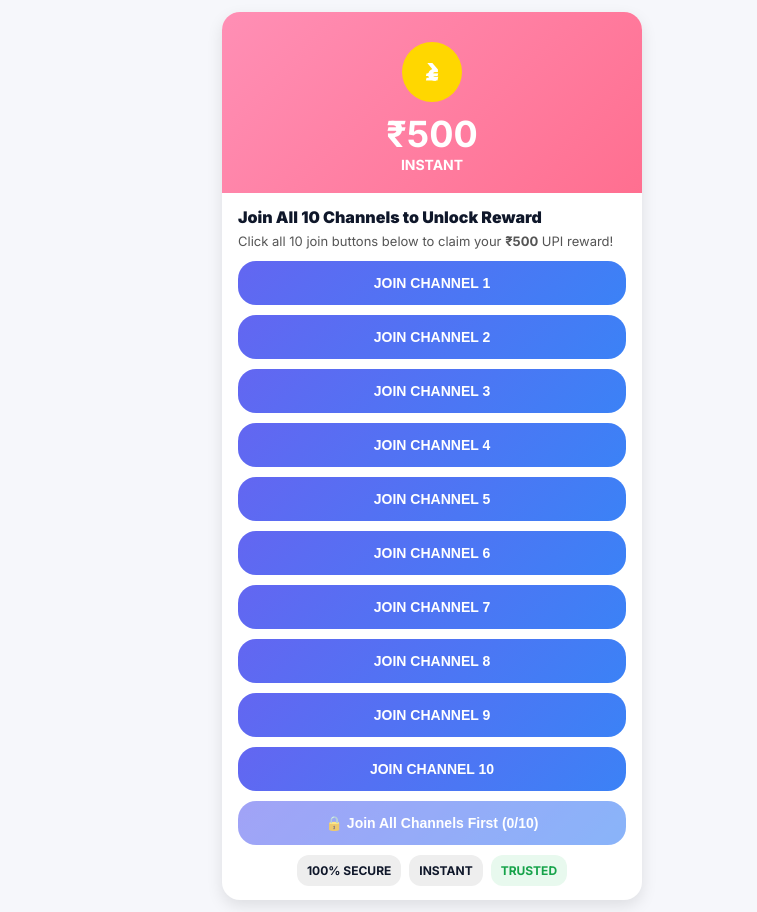
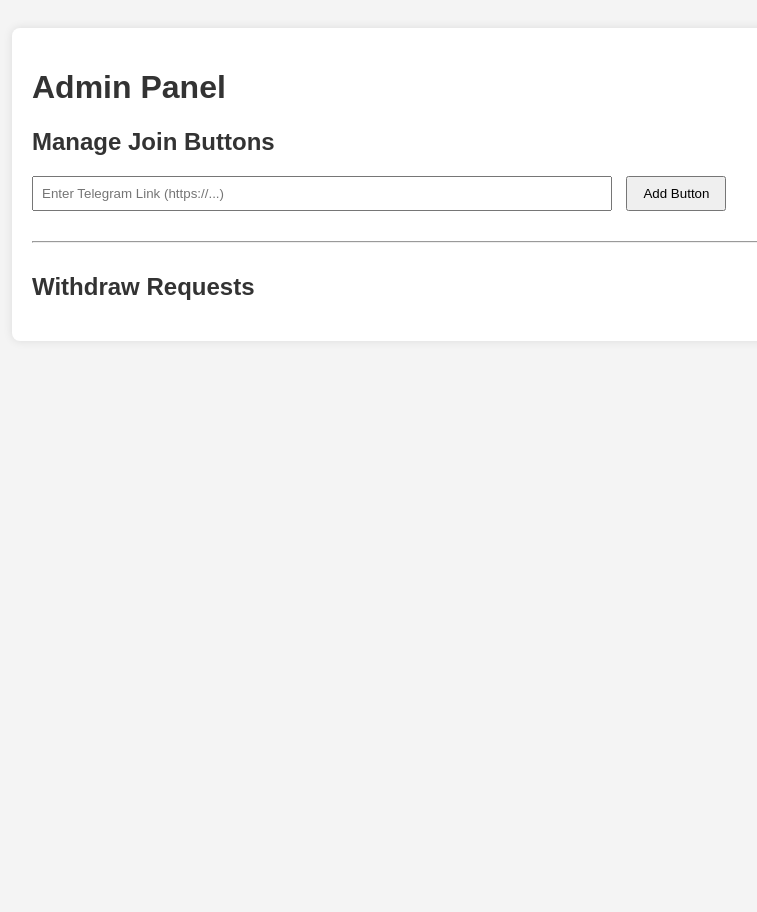
Before and after one commit to freehacksupi/500Free, a plain HTML site: page index.html in a window 1280 px wide. Shown: the whole page, without its empty margins (208-965 px from the left). After the commit the page ends 800 px from the top, so only its background shows below. Drawn offline with Linux system fonts and the light colour scheme.

Commit message:
Add files via upload

```diff
--- a/index.html
+++ b/index.html
@@ -1,236 +1,46 @@
 <!DOCTYPE html>
 <html lang="en">
 <head>
-  <meta charset="utf-8" />
-  <meta name="viewport" content="width=device-width, initial-scale=1" />
-  <title>₹500 Instant</title>
-  <link href="https://fonts.googleapis.com/css2?family=Inter:wght@400;600;700;900&display=swap" rel="stylesheet">
-  <style>
-    :root{
-      --bg:#f6f7fb;
-      --card:#ffffff;
-      --primary:#6366f1;
-      --primary2:#3b82f6;
-      --success:#22c55e;
-      --dark:#0f172a;
-      --shadow:0 6px 16px rgba(0,0,0,.1);
-      --radius:18px;
-    }
-    *{box-sizing:border-box;margin:0;padding:0}
-    body{
-      font-family:Inter,system-ui,-apple-system,Segoe UI,Roboto;
-      background:var(--bg);
-      color:var(--dark);
-      display:flex;justify-content:center;
-      min-height:100vh;
-      padding:12px;
-    }
-    .card{
-      width:100%;
-      max-width:420px;
-      background:var(--card);
-      border-radius:var(--radius);
-      box-shadow:var(--shadow);
-      overflow:hidden;
-      animation:fadeIn .8s ease;
-    }
-    @keyframes fadeIn {
-      from{opacity:0;transform:translateY(20px)}
-      to{opacity:1;transform:translateY(0)}
-    }
-    .hero{
-      background:linear-gradient(135deg,#ff8fb5,#ff6f90);
-      padding:20px 12px;
-      text-align:center;
-      color:#fff;
-      animation:popIn .8s ease;
-    }
-    @keyframes popIn {
-      0%{transform:scale(0.9);opacity:0}
-      100%{transform:scale(1);opacity:1}
-    }
-    .coin{
-      width:60px;height:60px;
-      border-radius:50%;
-      margin:10px auto;
-      display:grid;place-items:center;
-      background:gold;
-      font-weight:900;
-      font-size:24px;
-      color:#fff;
-      animation:spin 2s infinite linear;
-    }
-    @keyframes spin {
-      from{transform:rotate(0deg)}
-      to{transform:rotate(360deg)}
-    }
-    .hero h1{font-size:36px;margin-top:6px;}
-    .hero h1 small{display:block;font-size:14px;}
-    .section{padding:14px 16px;animation:fadeIn .9s ease;}
-    .title{font-weight:800;font-size:16px;margin-bottom:6px}
-    .subtitle{font-size:13px;color:#555;margin-bottom:12px}
-
-    /* Join Button Style */
-    .btn{
-      width:100%;
-      border:none;
-      border-radius:var(--radius);
-      padding:14px;
-      font-weight:700;
-      font-size:14px;
-      cursor:pointer;
-      margin-bottom:10px;
-      background:linear-gradient(135deg,var(--primary),var(--primary2));
-      color:#fff;
-      transition:all .25s ease;
-      animation:btnPop .5s ease;
-    }
-    .btn:hover{transform:scale(1.04);box-shadow:0 4px 10px rgba(0,0,0,.15)}
-    @keyframes btnPop {
-      0%{opacity:0;transform:scale(.9)}
-      100%{opacity:1;transform:scale(1)}
-    }
-    .btn:disabled{opacity:.6;cursor:not-allowed}
-    .btn-success{background:linear-gradient(135deg,#16a34a,#22c55e)!important}
-
-    .input{
-      width:100%;padding:12px;
-      border:1.5px solid #ddd;
-      border-radius:12px;font-size:14px;
-      margin-top:8px;margin-bottom:12px;
-    }
-    .pill-row{display:flex;flex-wrap:wrap;gap:8px;justify-content:center}
-    .pill{padding:8px 10px;background:#eee;border-radius:12px;font-size:12px;font-weight:700}
-    .pill.success{background:#22c55e1a;color:#16a34a}
-    .hidden{display:none!important}
-    .toast{position:fixed;left:50%;bottom:16px;transform:translateX(-50%);
-      background:#111827;color:#fff;padding:10px 12px;border-radius:12px;
-      font-weight:700;font-size:13px;opacity:0;transition:.25s;z-index:999}
-    .toast.show{opacity:1}
-  </style>
+    <meta charset="UTF-8">
+    <title>Admin Panel</title>
+    <style>
+        /* Simple styling for Admin Panel */
+        body { font-family: Arial, sans-serif; padding: 20px; background: #f4f4f4; }
+        h1, h2 { color: #333; }
+        .container { max-width: 800px; margin: auto; background: #fff; padding: 20px; border-radius: 8px; box-shadow: 0 0 10px rgba(0,0,0,0.1); }
+        input[type="text"] { width: 70%; padding: 8px; margin-right: 10px; }
+        button { padding: 8px 15px; cursor: pointer; }
+        #buttons-list, #requests-list { list-style-type: none; padding: 0; }
+        #buttons-list li, #requests-list li { background: #eee; margin: 5px 0; padding: 10px; display: flex; justify-content: space-between; align-items: center; }
+        .delete-btn { background: #e53e3e; color: white; border: none; }
+    </style>
 </head>
 <body>
-  <main class="card" id="app">
+    <div class="container">
+        <h1>Admin Panel</h1>
 
-    <!-- HERO -->
-    <div class="hero">
-      <div class="coin">₹</div>
-      <h1>₹500 <small>INSTANT</small></h1>
+        <!-- Section to manage Join Buttons -->
+        <section>
+            <h2>Manage Join Buttons</h2>
+            <div id="button-manager">
+                <input type="text" id="new-link-input" placeholder="Enter Telegram Link (https://...)">
+                <button id="add-btn">Add Button</button>
+            </div>
+            <ul id="buttons-list"></ul>
+        </section>
+
+        <hr style="margin: 30px 0;">
+
+        <!-- Section to view Withdraw Requests -->
+        <section>
+            <h2>Withdraw Requests</h2>
+            <ul id="requests-list"></ul>
+        </section>
     </div>
 
-    <!-- STEP 1: JOIN -->
-    <section class="section" id="step-join">
-      <div class="title">Join All 10 Channels to Unlock Reward</div>
-      <p class="subtitle">Click all 10 join buttons below to claim your <b>₹500</b> UPI reward!</p>
-      <div id="joinButtons"></div>
-      <button class="btn" id="btnContinue" disabled>🔒 Join All Channels First (0/10)</button>
-      <div class="pill-row">
-        <div class="pill">100% SECURE</div>
-        <div class="pill">INSTANT</div>
-        <div class="pill success">TRUSTED</div>
-      </div>
-    </section>
-
-    <!-- STEP 2: ENTER UPI -->
-    <section class="section hidden" id="step-upi">
-      <div class="title">Enter Your UPI ID:</div>
-      <input class="input" id="upi" placeholder="example@paytm" />
-      <p class="subtitle">Make sure it's correct for instant transfer!</p>
-      <button class="btn" id="btnSend" disabled>₹500 REWARD SENT!</button>
-      <div class="pill-row">
-        <div class="pill">100% SECURE</div>
-        <div class="pill">INSTANT</div>
-        <div class="pill success">TRUSTED</div>
-      </div>
-    </section>
-  </main>
-
-  <div class="toast" id="toast">Done</div>
-
-  <script>
-    const REQUIRED = 10;
-    // 👉 Custom Links for Join Buttons
-    const links = [
-      "https://t.me/channel1",
-      "https://t.me/channel2",
-      "https://t.me/channel3",
-      "https://t.me/channel4",
-      "https://t.me/channel5",
-      "https://t.me/channel6",
-      "https://t.me/channel7",
-      "https://t.me/channel8",
-      "https://t.me/channel9",
-      "https://t.me/channel10"
-    ];
-
-    const joinButtonsDiv = document.getElementById('joinButtons');
-    const btnContinue = document.getElementById('btnContinue');
-    const stepJoin = document.getElementById('step-join');
-    const stepUpi = document.getElementById('step-upi');
-    const upi = document.getElementById('upi');
-    const btnSend = document.getElementById('btnSend');
-    const toast = document.getElementById('toast');
-
-    let joined = 0;
-
-    function showToast(msg){
-      toast.textContent = msg;
-      toast.classList.add('show');
-      setTimeout(()=>toast.classList.remove('show'),1500);
-    }
-
-    // Generate Join Buttons
-    for(let i=0;i<REQUIRED;i++){
-      const b=document.createElement('button');
-      b.className='btn';
-      b.textContent=`JOIN CHANNEL ${i+1}`;
-      b.onclick=()=>{
-        window.open(links[i] || "https://t.me/",'_blank');
-        if(!b.classList.contains('btn-success')){
-          joined++;
-          b.classList.add('btn-success');
-          showToast(`Joined ${joined}/${REQUIRED}`);
-          updateProgress();
-        }
-      };
-      joinButtonsDiv.appendChild(b);
-    }
-
-    function updateProgress(){
-      btnContinue.textContent = joined>=REQUIRED?`✅ All Channels Joined (${joined}/${REQUIRED})`:`🔒 Join All Channels First (${joined}/${REQUIRED})`;
-      btnContinue.disabled = joined<REQUIRED;
-    }
-
-    btnContinue.addEventListener('click',()=>{
-      if(joined>=REQUIRED){
-        stepJoin.classList.add('hidden');
-        stepUpi.classList.remove('hidden');
-        upi.focus();
-      }
-    });
-
-    upi.addEventListener('input',()=>{
-      const val=upi.value.trim();
-      const valid=/^[a-zA-Z0-9._-]{3,256}@[a-zA-Z]{2,64}$/.test(val);
-      if(valid){
-        btnSend.disabled=false;
-        btnSend.textContent='SEND ₹500 REWARD';
-      } else {
-        btnSend.disabled=true;
-        btnSend.textContent='₹500 REWARD SENT!';
-      }
-    });
-
-    btnSend.addEventListener('click',()=>{
-      if(!btnSend.disabled){
-        btnSend.disabled=true;
-        btnSend.classList.add('btn-success');
-        btnSend.textContent='✅ REWARD SENT!';
-        showToast('₹500 Reward Sent!');
-      }
-    });
-
-    updateProgress();
-  </script>
+    <!-- Firebase SDKs -->
+    <script src="https://www.gstatic.com/firebasejs/8.10.0/firebase-app.js"></script>
+    <script src="https://www.gstatic.com/firebasejs/8.10.0/firebase-database.js"></script>
+    <script src="admin.js"></script>
 </body>
 </html>
```
